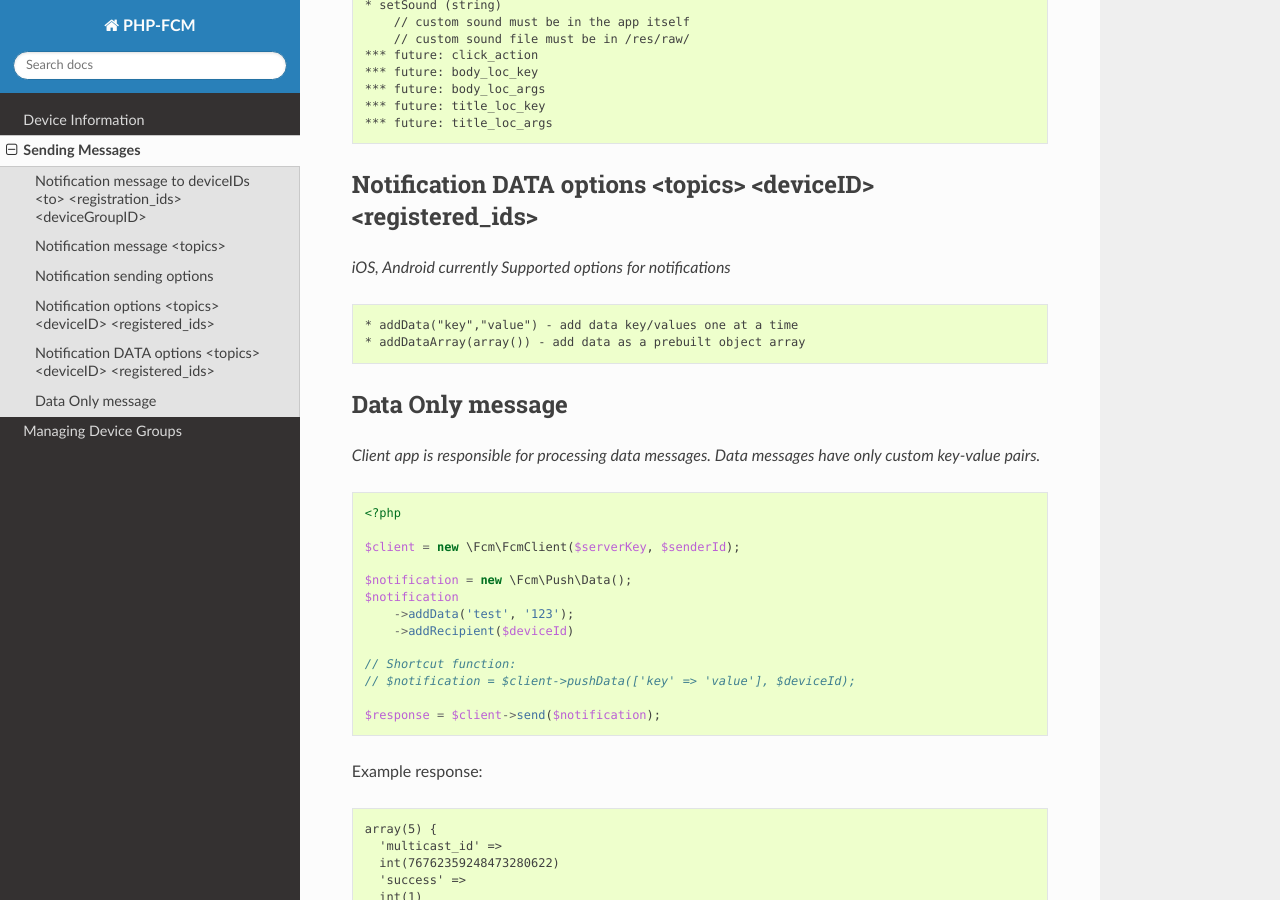
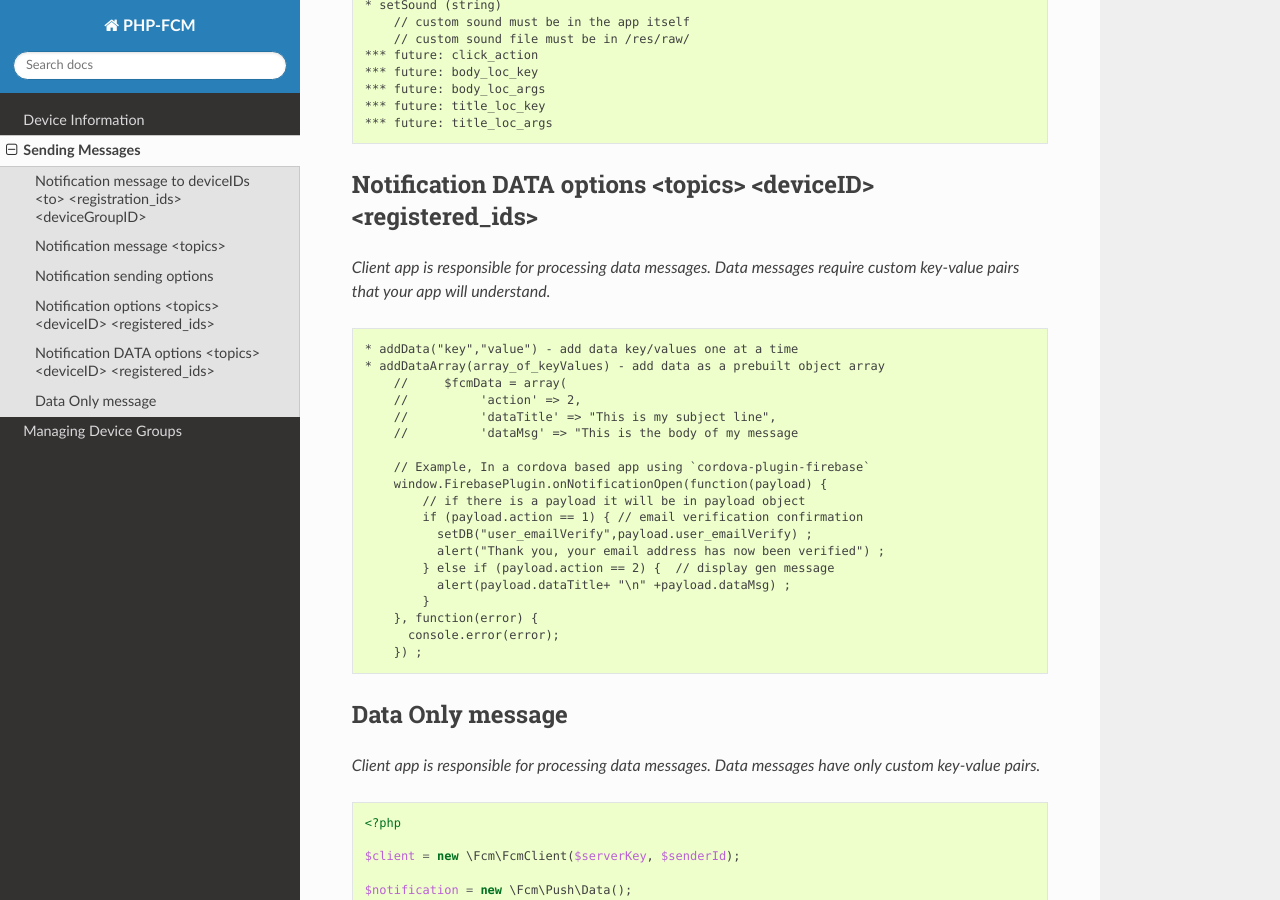
Before and after one commit to EdwinHoksberg/php-fcm, a Sphinx documentation site: the page built from docs/message.rst, in a window 1280 px wide and 900 px high, scrolled down 2652 px. Built offline with Sphinx 7.4.7 and the Read the Docs theme 2.0.0, drawn with Linux system fonts in a browser that asks for light colours; pages that are not in the unit, such as notebooks, are missing from menus.

Commit message:
Update message.rst

```diff
--- a/docs/message.rst
+++ b/docs/message.rst
@@ -148,12 +148,29 @@
 
 Notification DATA options <topics> <deviceID> <registered_ids>
 ====================
-`iOS, Android currently Supported options for notifications`
+`Client app is responsible for processing data messages. Data messages require custom key-value pairs that your app will understand.`
 
 .. code-block:: text
 
     * addData("key","value") - add data key/values one at a time
-    * addDataArray(array()) - add data as a prebuilt object array
+    * addDataArray(array_of_keyValues) - add data as a prebuilt object array
+        //     $fcmData = array(
+        //          'action' => 2,
+        //          'dataTitle' => "This is my subject line",
+        //          'dataMsg' => "This is the body of my message
+
+        // Example, In a cordova based app using `cordova-plugin-firebase`
+        window.FirebasePlugin.onNotificationOpen(function(payload) {
+            // if there is a payload it will be in payload object
+            if (payload.action == 1) { // email verification confirmation
+              setDB("user_emailVerify",payload.user_emailVerify) ;
+              alert("Thank you, your email address has now been verified") ;
+            } else if (payload.action == 2) {  // display gen message
+              alert(payload.dataTitle+ "\n" +payload.dataMsg) ;
+            }
+        }, function(error) {
+          console.error(error);
+        }) ;
 
 
 Data Only message
```
